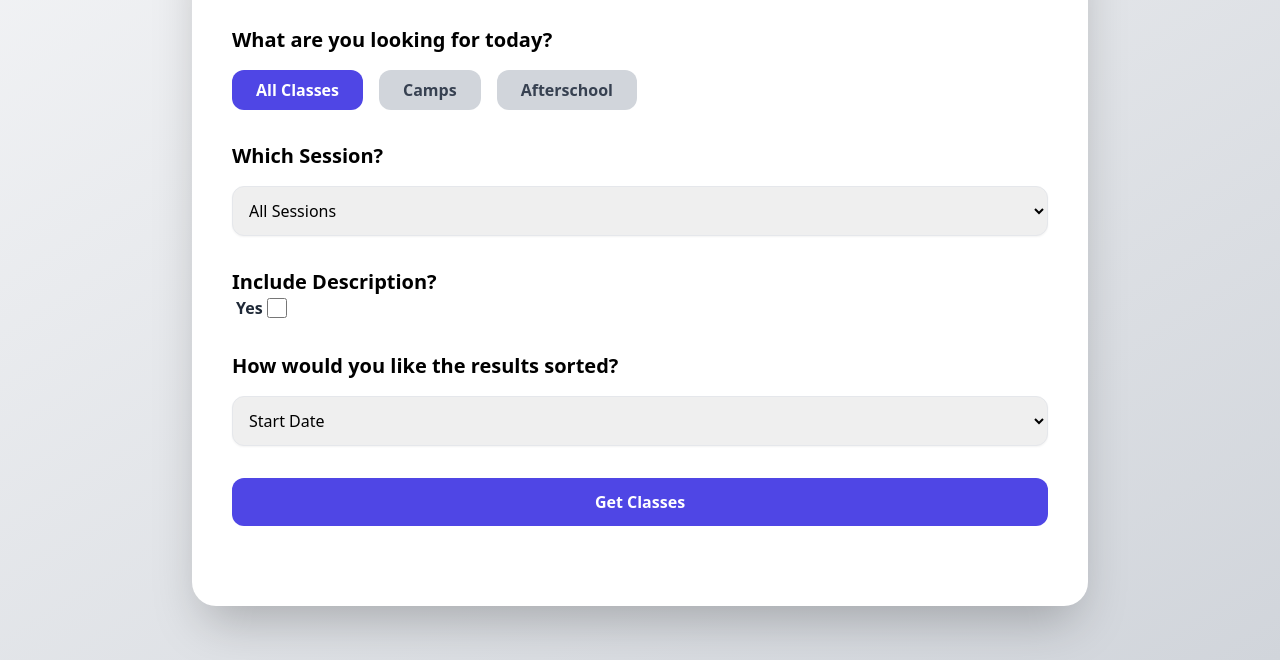
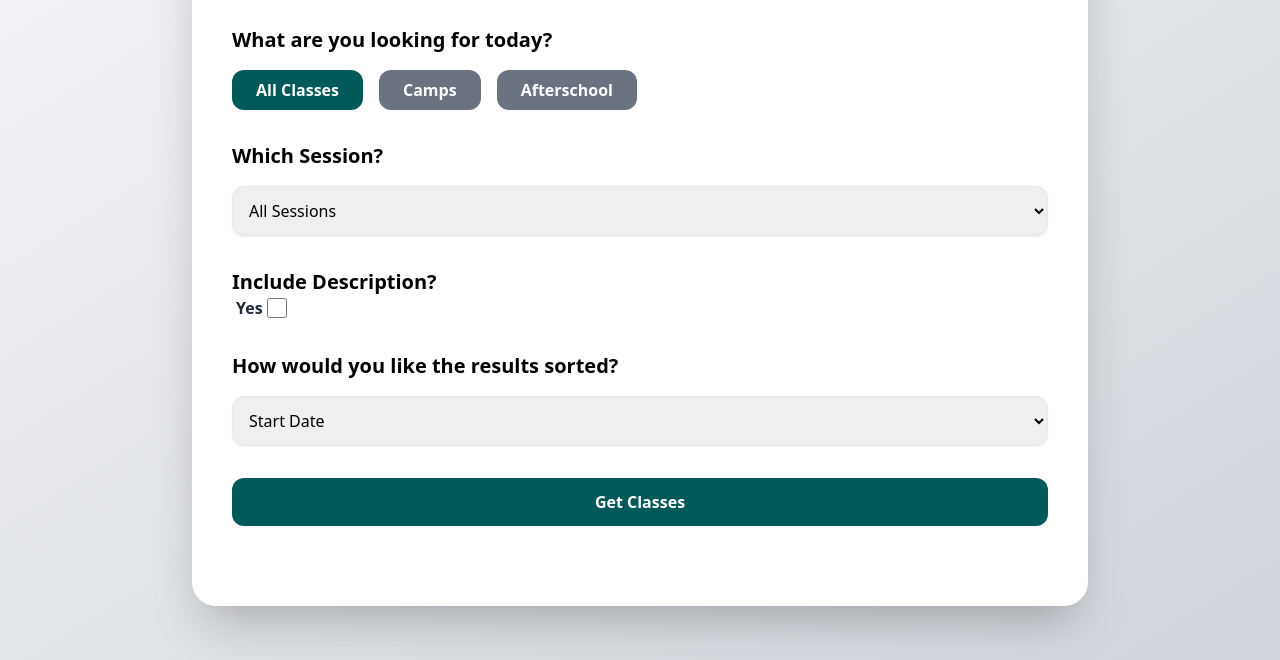
Before and after one commit to teknoboten/call-bunnies, a website: page public/index.html in a window 1280 px wide. Both pictures are taken after a click on the button "All Classes". Shown: the part 140-800 px from the top of the page. Drawn offline with nearby package versions, Linux system fonts and the light colour scheme.

Commit message:
add awg colors to form

```diff
--- a/public/index.html
+++ b/public/index.html
@@ -5,6 +5,21 @@
     <meta name="viewport" content="width=device-width, initial-scale=1.0" />
     <title>Jackrabbit Class Getter</title>
     <script src="https://cdn.tailwindcss.com"></script>
+    <script>
+      tailwind.config = {
+        theme: {
+          extend: {
+            colors: {
+              awg: {
+                teal: "#025959",
+                gold: "#F2C879",
+                plum: "#731b55",
+              },
+            },
+          },
+        },
+      };
+    </script>
   </head>
 
   <body
@@ -21,21 +36,21 @@
       </h2>
       <div class="flex flex-wrap gap-4 mb-8" id="classTypeButtons">
         <button
-          class="btn px-6 py-2 rounded-xl font-semibold transition duration-300 bg-indigo-600 text-white"
+          class="btn px-6 py-2 rounded-xl font-semibold transition duration-300 bg-awg-teal text-white transition duration-300 transform hover:scale-105"
           id="allClasses"
           data-type=""
         >
           All Classes
         </button>
         <button
-          class="btn px-6 py-2 rounded-xl font-semibold transition duration-300 bg-gray-300 text-gray-700"
+          class="btn px-6 py-2 rounded-xl font-semibold transition duration-300 bg-gray-500 text-white transition duration-300 transform hover:scale-105"
           id="camps"
           data-type="Camp"
         >
           Camps
         </button>
         <button
-          class="btn px-6 py-2 rounded-xl font-semibold transition duration-300 bg-gray-300 text-gray-700"
+          class="btn px-6 py-2 rounded-xl font-semibold transition duration-300 bg-gray-500 text-white transition duration-300 transform hover:scale-105"
           id="afterschool"
           data-type="After%School%DnD"
         >
@@ -107,7 +122,7 @@
       <!-- Submit Button -->
       <button
         id="submit"
-        class="w-full bg-indigo-600 hover:bg-indigo-700 text-white font-bold py-3 px-6 rounded-xl transition duration-300"
+        class="w-full bg-awg-teal hover:bg-awg-plum text-white font-bold py-3 px-6 rounded-xl transition duration-300"
       >
         Get Classes
       </button>
@@ -122,13 +137,13 @@
         button.addEventListener("click", () => {
           // Reset all buttons to inactive
           document.querySelectorAll("#classTypeButtons .btn").forEach((btn) => {
-            btn.classList.remove("bg-indigo-600", "text-white");
-            btn.classList.add("bg-gray-300", "text-gray-700");
+            btn.classList.remove("bg-awg-teal");
+            btn.classList.add("bg-gray-500");
           });
+
           // Activate the clicked button
-          button.classList.add("bg-indigo-600", "text-white");
-          button.classList.remove("bg-gray-300", "text-gray-700");
-
+          button.classList.remove("bg-gray-500");
+          button.classList.add("bg-awg-teal");
           // Update selected class type
           selectedClassType = button.getAttribute("data-type");
         });
```
